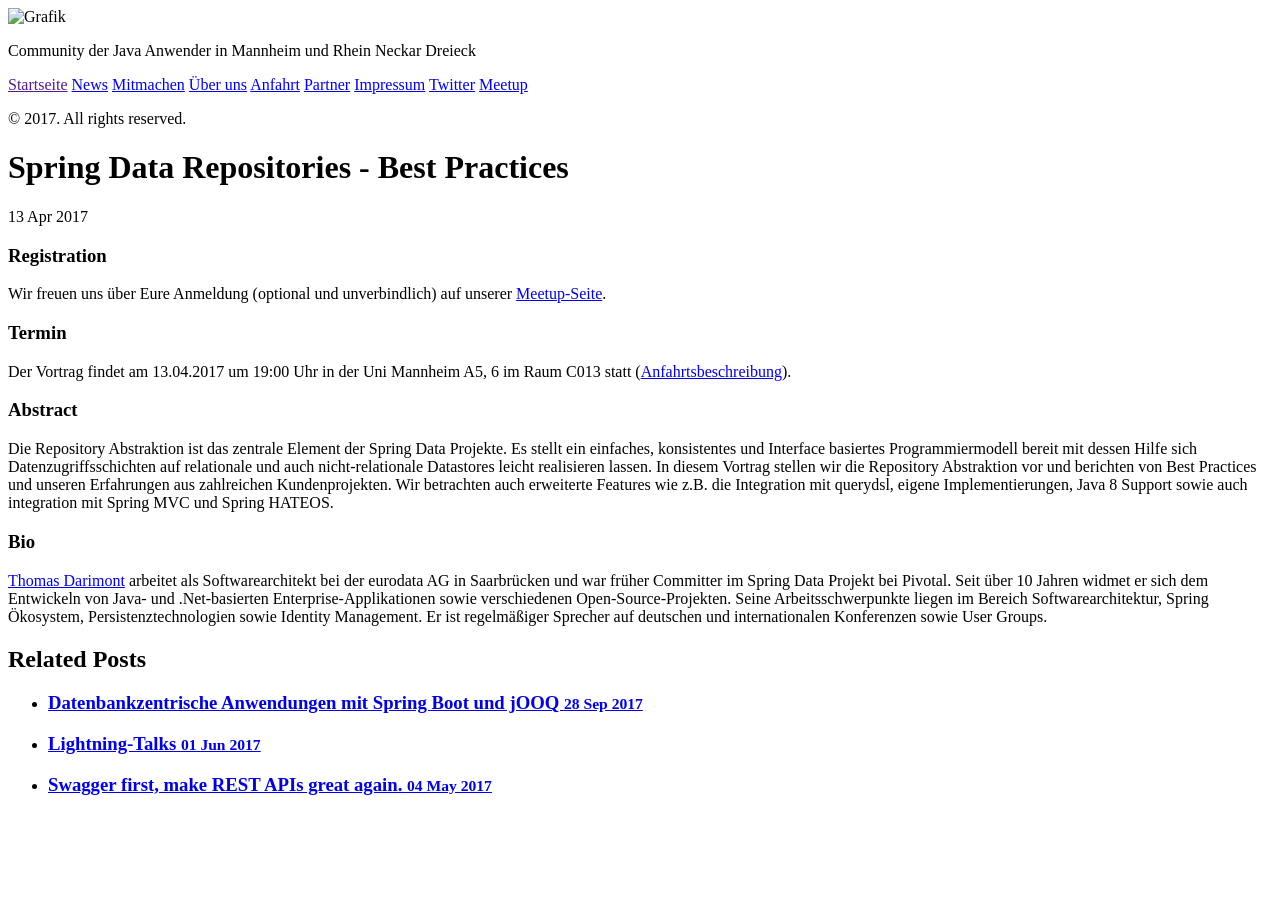
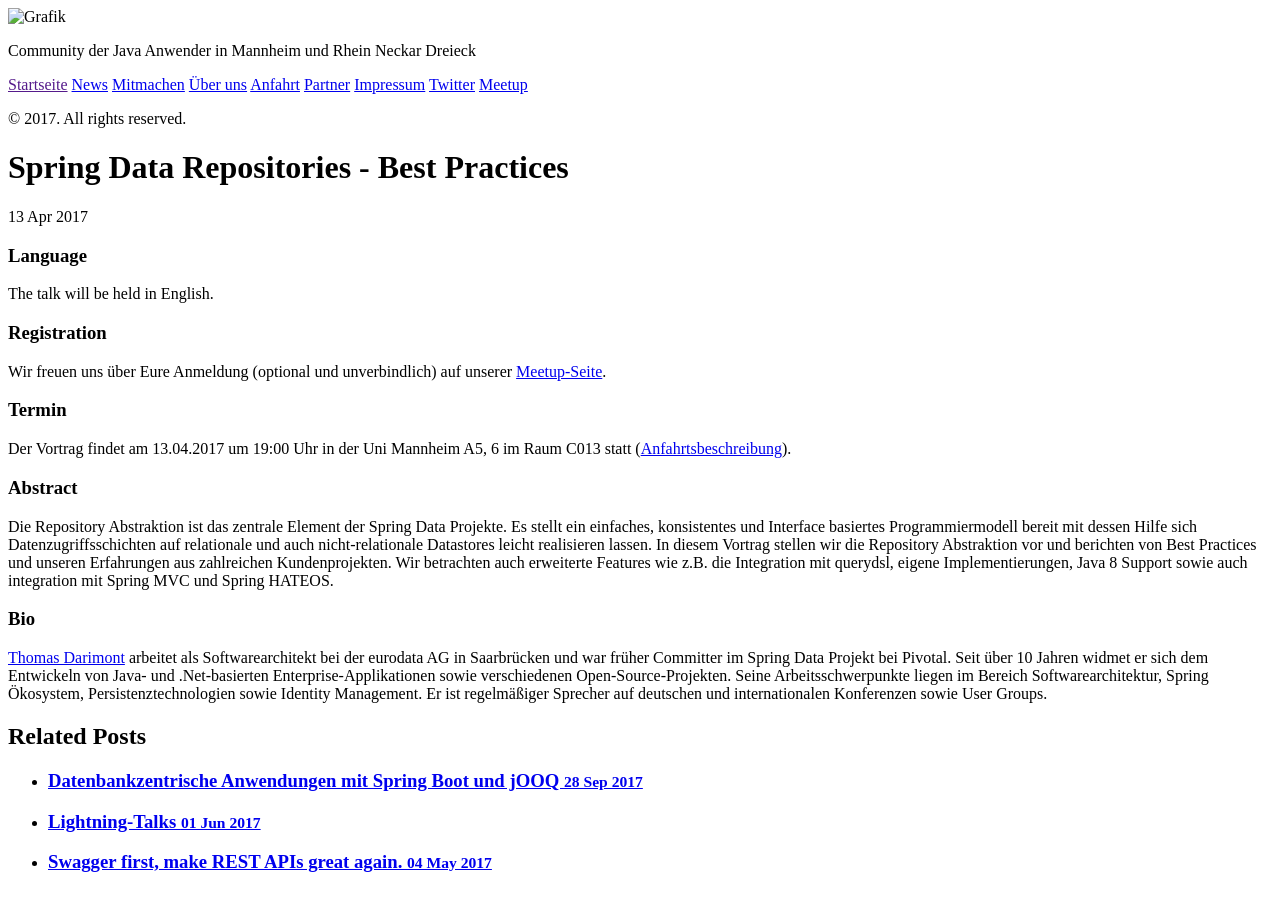
Before and after one commit to majug/majug.github.io, a Jekyll site: the page built from _posts/2017-04-13-spring-data-repositories-best-practices.md, in a window 1280 px wide. Built offline with Jekyll 4.4.1, drawn with Linux system fonts in a browser that asks for light colours.

Commit message:
Update 2017-04-13-spring-data-repositories-best-practices.md

```diff
--- a/_posts/2017-04-13-spring-data-repositories-best-practices.md
+++ b/_posts/2017-04-13-spring-data-repositories-best-practices.md
@@ -4,6 +4,10 @@ title: 'Spring Data Repositories - Best Practices'
 speaker: 'Thomas Darimont'
 state: startpage
 ---
+
+### Language
+
+The talk will be held in English.
 
 ### Registration
 
```
